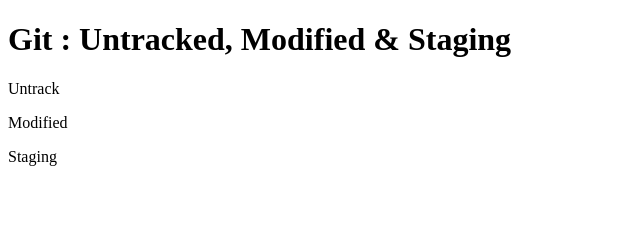
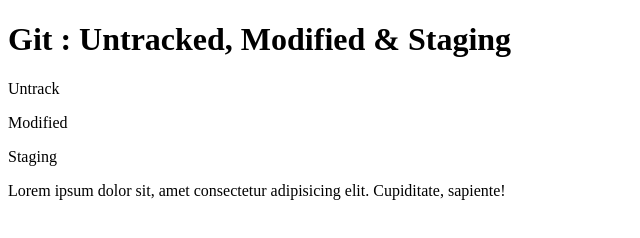
Before and after one commit to nikolaskurniadi/fundamental, a plain HTML site: page HTML/index.html in a window 1280 px wide. Shown: the whole page, without its empty margins (0-640 px from the left). Drawn offline with Linux system fonts and the light colour scheme.

Commit message:
Pake Lorem Ipsum

```diff
--- a/HTML/index.html
+++ b/HTML/index.html
@@ -11,5 +11,10 @@
     <p>Untrack</p>
     <p>Modified</p>
     <p>Staging</p>
+
+    <p>
+      Lorem ipsum dolor sit, amet consectetur adipisicing elit. Cupiditate,
+      sapiente!
+    </p>
   </body>
 </html>
```
